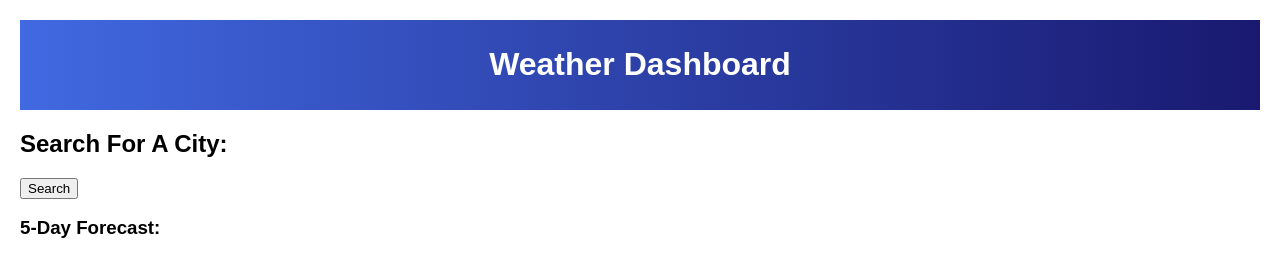
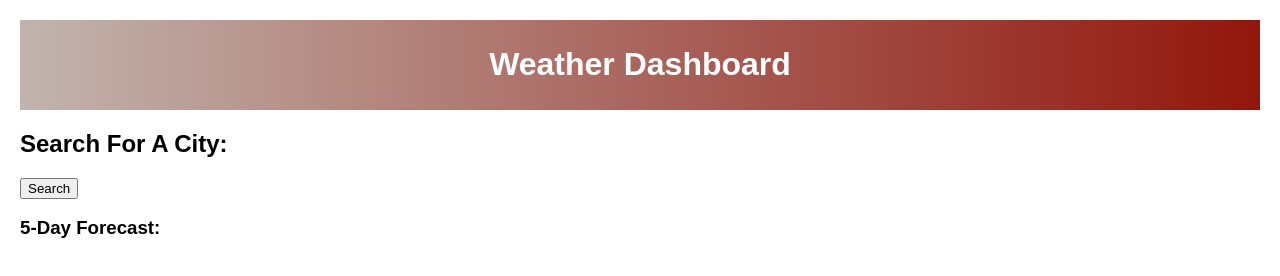
Before and after one commit to Gera1313/6-Weather-Dashboard, a plain HTML site: page index.html in a window 1280 px wide. Drawn offline with Linux system fonts and the light colour scheme; no server answers.

Commit message:
changed colors

```diff
--- a/assets/css/style.css
+++ b/assets/css/style.css
@@ -7,5 +7,5 @@ header {
     color: rgb(255, 255, 255);
     text-align: center;
     padding: 5px;
-    background-image: linear-gradient(to right, royalblue, midnightblue);
+    background-image: linear-gradient(to right, #c1b4ae, #92160c);
 }
```
